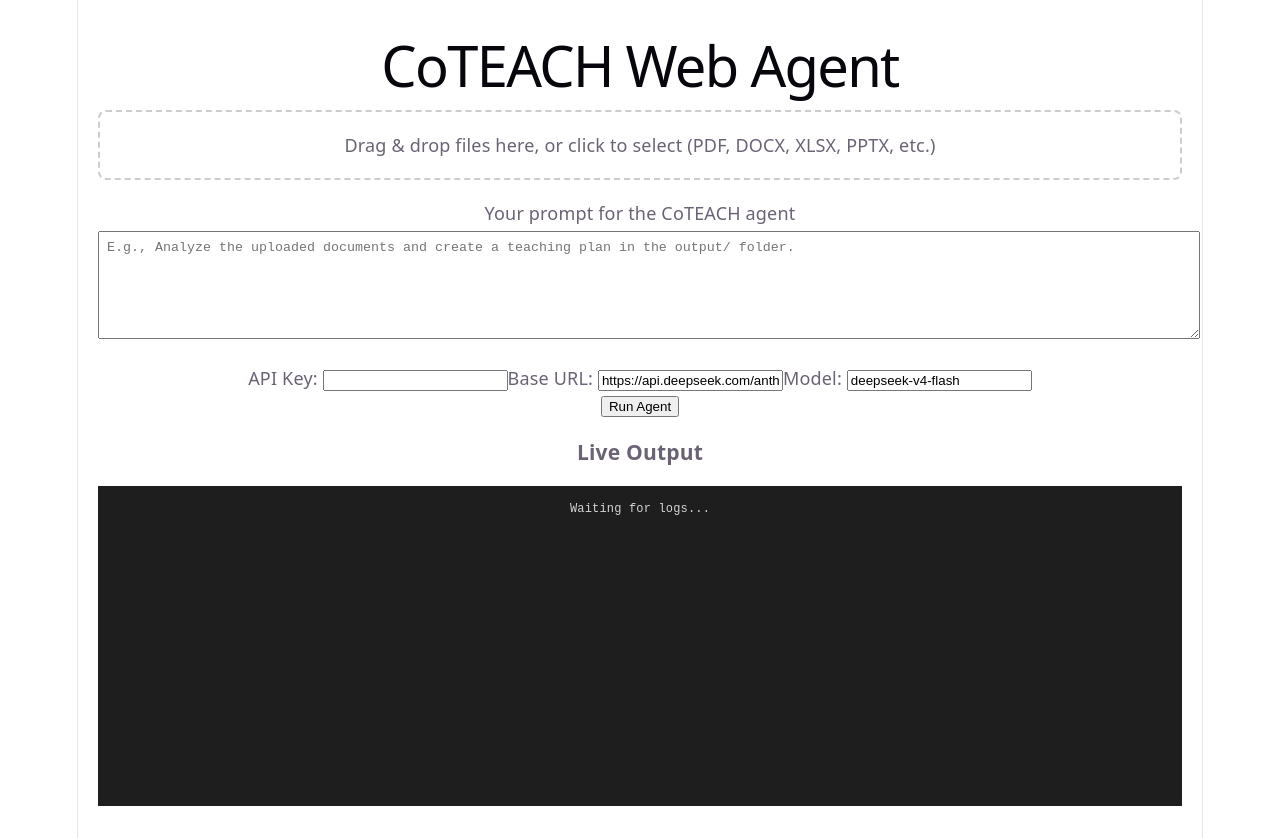
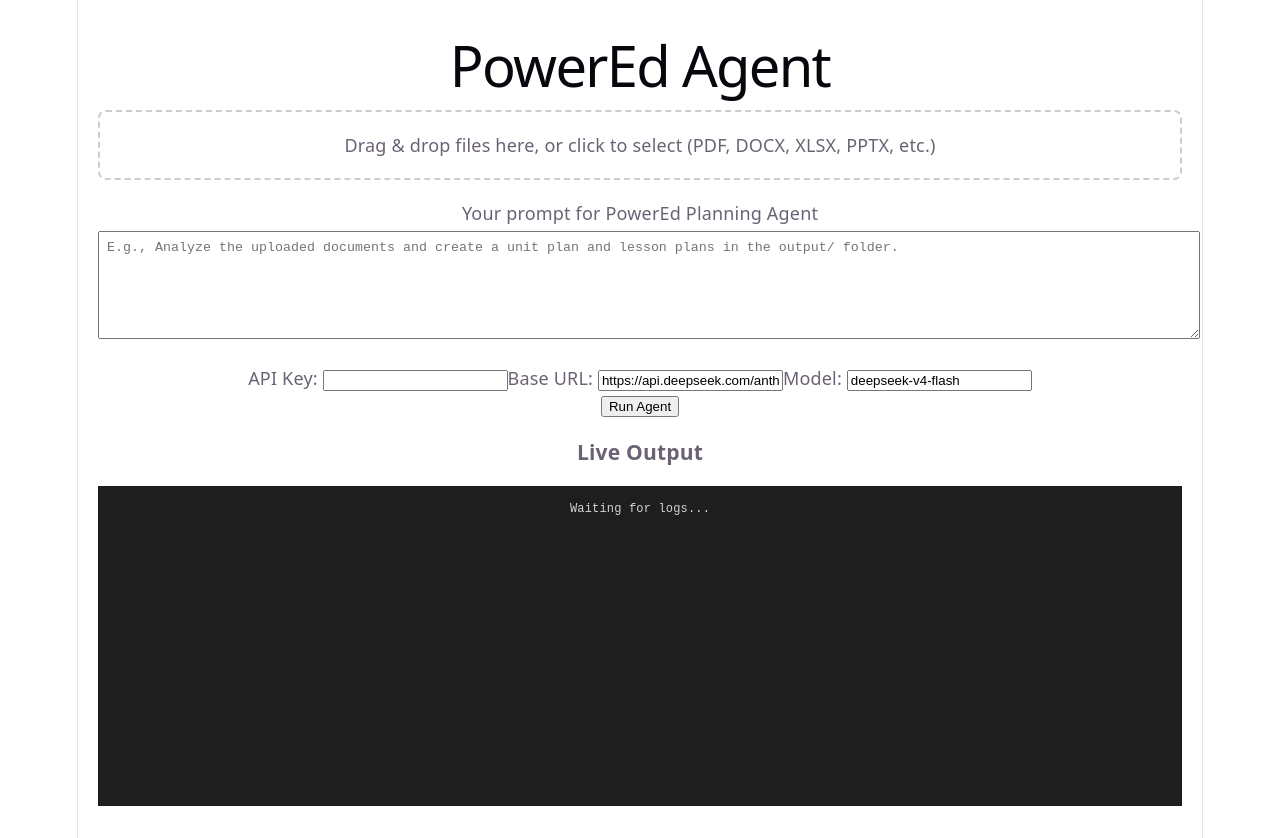
Before and after one commit to Feiran-Z/PowerEd, a React app in the folder frontend/: page / in a window 1280 px wide. Built offline with nearby package versions, Linux system fonts and the light colour scheme; no server answers; the HTML template or start-up script is replaced by a standard one.

Commit message:
backend and frontend: in dev

```diff
--- a/frontend/src/App.jsx
+++ b/frontend/src/App.jsx
@@ -43,7 +43,7 @@
 
   return (
     <div style={{ padding: 20 }}>
-      <h1>CoTEACH Web Agent</h1>
+      <h1>PowerEd Agent</h1>
       <UploadArea onFilesSelected={setFiles} />
       <PromptInput value={prompt} onChange={setPrompt} />
       <div>
--- a/frontend/src/components/PromptInput.jsx
+++ b/frontend/src/components/PromptInput.jsx
@@ -3,13 +3,13 @@
 function PromptInput({ value, onChange }) {
   return (
     <div style={{ marginBottom: 20 }}>
-      <label style={{ display: 'block', marginBottom: 5 }}>Your prompt for the CoTEACH agent</label>
+      <label style={{ display: 'block', marginBottom: 5 }}>Your prompt for PowerEd Planning Agent</label>
       <textarea
         value={value}
         onChange={(e) => onChange(e.target.value)}
         rows={6}
         style={{ width: '100%', padding: 8, fontFamily: 'monospace' }}
-        placeholder="E.g., Analyze the uploaded documents and create a teaching plan in the output/ folder."
+        placeholder="E.g., Analyze the uploaded documents and create a unit plan and lesson plans in the output/ folder."
       />
     </div>
   );
```
